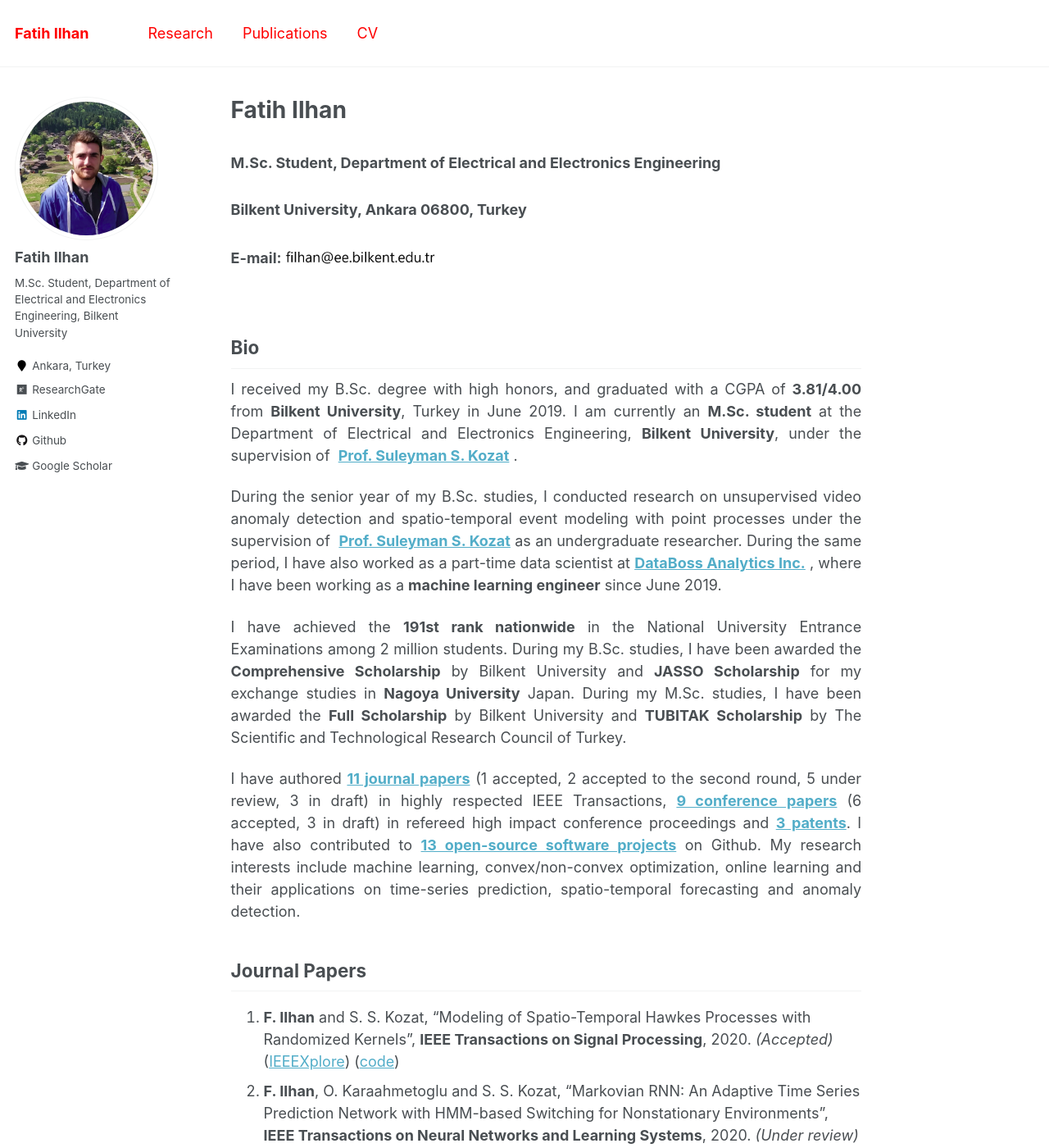
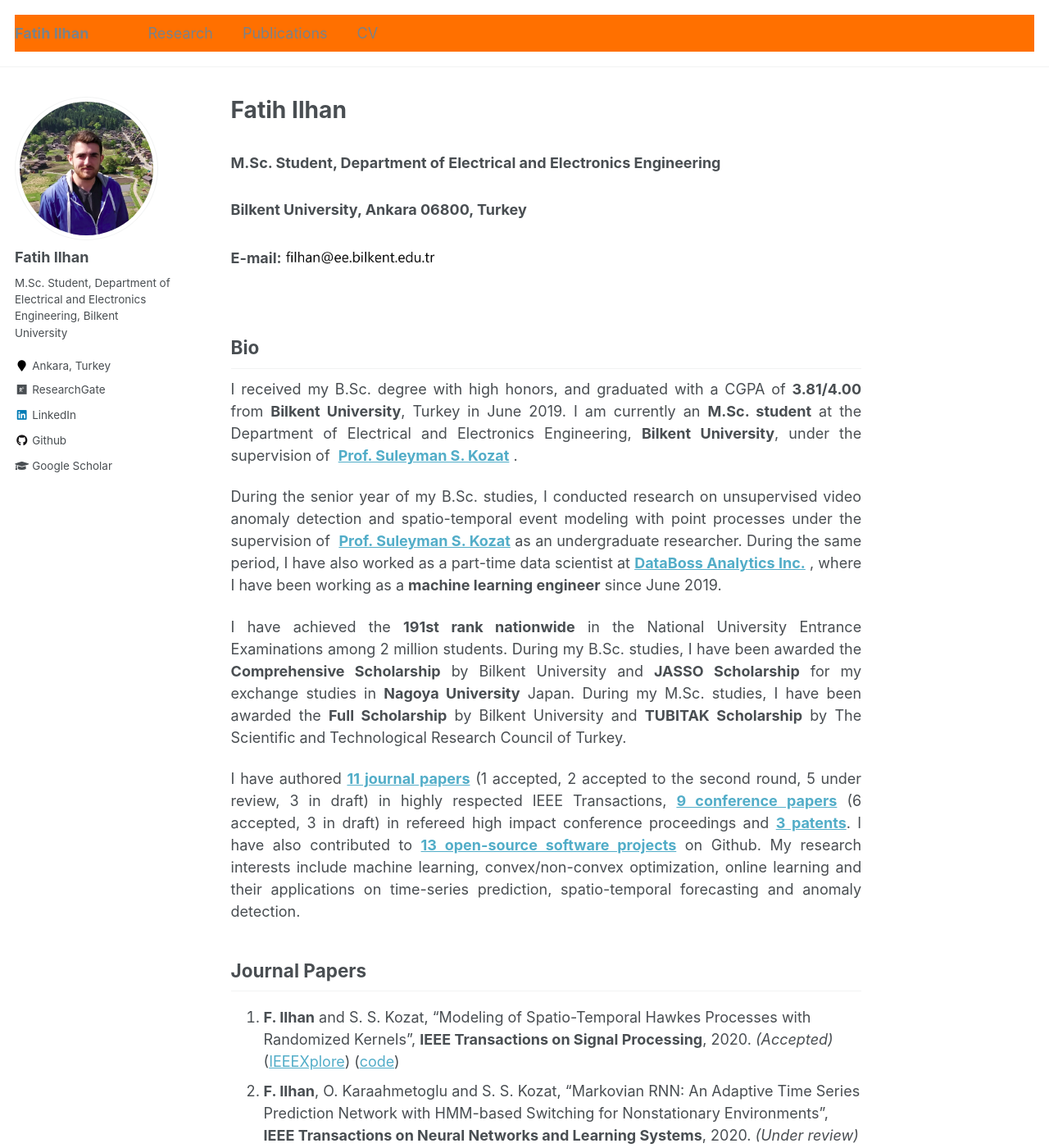
Before and after one commit to fatih-ilhan/fatih-ilhan.github.io, a Jekyll site: the page built from _pages/about.md, in a window 1280 px wide and 1400 px high. Shown: the whole window at 82% size. Built offline with Jekyll 4.4.1, drawn with Linux system fonts in a browser that asks for light colours.

Commit message:
Update _navigation.scss

```diff
--- a/_sass/_navigation.scss
+++ b/_sass/_navigation.scss
@@ -175,13 +175,13 @@
 .greedy-nav {
   position: relative;
   min-width: 250px;
-  background: $background-color;
+  background: #ff7000;
 
   a {
     display: block;
     margin: 0 1rem;
     padding: 0.5rem 0;
-    color: #ff0000;
+    color: $masthead-link-color;
     text-decoration: none;
 
     &:hover {
```
